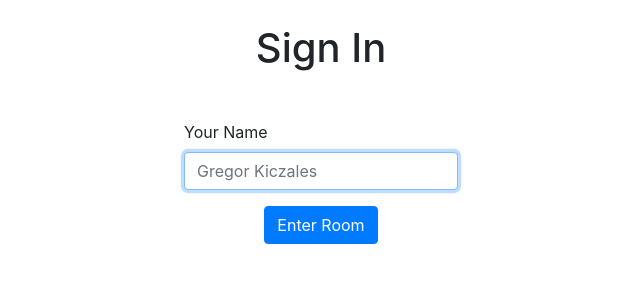
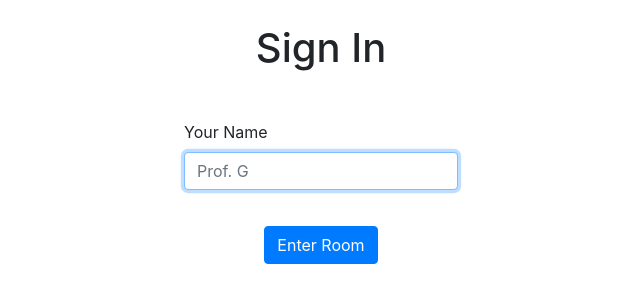
Before and after one commit to dryu99/queue-tip, a React (Create React App) app in the folder client/: page /room/1 in a window 1280 px wide. Shown: the top 302 px of the page, without its empty margins (319-959 px from the left). Built offline with nearby package versions, Linux system fonts and the light colour scheme; no server answers.

Commit message:
1) slightly change structure of client dir (mainly for utils related files 2) make placeholder name for signin random

```diff
--- a/client/src/App.js
+++ b/client/src/App.js
@@ -11,7 +11,8 @@ import {
 } from 'react-router-dom';
 
 import { emitCheckRoom } from './socket';
-import { UserTypes } from './enums';
+import { UserTypes } from './types';
+import Notification from './components/Notification';
 
 function App() {
   const [currentUser, setCurrentUser] = useState({ type: UserTypes.BASIC });
@@ -45,6 +46,7 @@ function App() {
   };
 
   return (
+    <React.Fragment>
       <Switch className="mt-4">
         <Route path="/room/:id">
           {!roomError ?
@@ -65,6 +67,8 @@ function App() {
           <Error text="404 resource not found"/>
         </Route>
       </Switch>
+      {/* <Notification /> */}
+    </React.Fragment>
   );
 }
 
--- a/client/src/components/Home.js
+++ b/client/src/components/Home.js
@@ -1,7 +1,7 @@
 import React, { useState } from 'react';
 import { Button, Container, Form, Col } from 'react-bootstrap';
 import { useHistory } from 'react-router-dom';
-import { UserTypes } from '../enums';
+import { UserTypes } from '../types';
 import logger from '../utils/logger';
 
 import { emitCreateRoom } from '../socket';
@@ -44,10 +44,11 @@ const Home = ({ setCurrentUserType, setRoom, setRoomError }) => {
       <Form>
         <Form.Row className="justify-content-center mb-3">
           <Col xs="auto">
+            <Form.Label>Room Name</Form.Label>
             <Form.Control
               value={newRoomName}
               onChange={(e) => setNewRoomName(e.target.value)}
-              placeholder="Room Name"
+              placeholder="CPSC 110 Office Hours"
             />
           </Col>
         </Form.Row>
--- /dev/null
+++ b/client/src/components/Notification.js
@@ -0,0 +1,12 @@
+import React from 'react';
+import { Container } from 'react-bootstrap';
+
+const Notification = () => {
+  return (
+    <Container className="fixed-bottom">
+      OIOIOIO
+    </Container>
+  );
+};
+
+export default Notification;
--- a/client/src/components/Queue.js
+++ b/client/src/components/Queue.js
@@ -1,6 +1,6 @@
 import React from 'react';
 import { Row, Col, Container, ListGroup } from 'react-bootstrap';
-import { UserTypes } from '../enums';
+import { UserTypes } from '../types';
 import User from './User';
 import { emitDequeue } from '../socket';
 import logger from '../utils/logger';
--- a/client/src/components/SignIn.js
+++ b/client/src/components/SignIn.js
@@ -3,6 +3,7 @@ import ReactDOM from 'react-dom';
 import { Button, Container, Form, Col } from 'react-bootstrap';
 import { emitJoin } from '../socket';
 import logger from '../utils/logger';
+import { placeHolderNames } from '../utils/index';
 
 const SignIn = ({ user, room, setUser, addNewUser, addNewQueueUser }) => {
   const [newName, setNewName] = useState('');
@@ -36,6 +37,10 @@ const SignIn = ({ user, room, setUser, addNewUser, addNewQueueUser }) => {
     });
   };
 
+  // randomly select a placeholder name
+  const randomIndex = Math.floor(placeHolderNames.length * Math.random());
+  const placeHolderName = placeHolderNames[randomIndex];
+
   return (
     <Container className="mt-4">
       <h1 className="text-center mb-5">Sign In</h1>
@@ -47,12 +52,16 @@ const SignIn = ({ user, room, setUser, addNewUser, addNewQueueUser }) => {
               ref={nameInputRef}
               value={newName}
               onChange={(e) => setNewName(e.target.value)}
-              placeholder="Gregor Kiczales"
+              placeholder={placeHolderName}
             />
           </Col>
-          <Form.Text className="text-muted">
-            {alertText}
-          </Form.Text>
+        </Form.Row>
+        <Form.Row className="justify-content-center mb-3">
+          <Col xs="auto">
+            <Form.Text className="text-muted">
+              {alertText}
+            </Form.Text>
+          </Col>
         </Form.Row>
         <Form.Row className="justify-content-center">
           <Col xs="auto">
--- a/client/src/components/User.js
+++ b/client/src/components/User.js
@@ -1,5 +1,5 @@
 import React from 'react';
-import { UserTypes } from '../enums';
+import { UserTypes } from '../types';
 
 const User = ({ user, isCurrentUser }) => {
   const isAdmin = user.type === UserTypes.ADMIN;
--- a/client/src/enums.js
+++ /dev/null
@@ -1,4 +0,0 @@
-export const UserTypes = Object.freeze({
-  ADMIN: 'admin',
-  BASIC: 'basic'
-});
--- /dev/null
+++ b/client/src/types.js
@@ -0,0 +1,6 @@
+export const UserTypes = Object.freeze({
+  ADMIN: 'admin',
+  BASIC: 'basic'
+});
+
+export const placeHolderNames = ['Mr. Recursion', 'Prof. G', 'Gregor Kiczales'];
--- /dev/null
+++ b/client/src/utils/index.js
@@ -0,0 +1 @@
+export const placeHolderNames = ['Mr. Recursion', 'Prof. G', 'Gregor Kiczales'];
```
Lines whose indentation alone changed are shown as unchanged.
